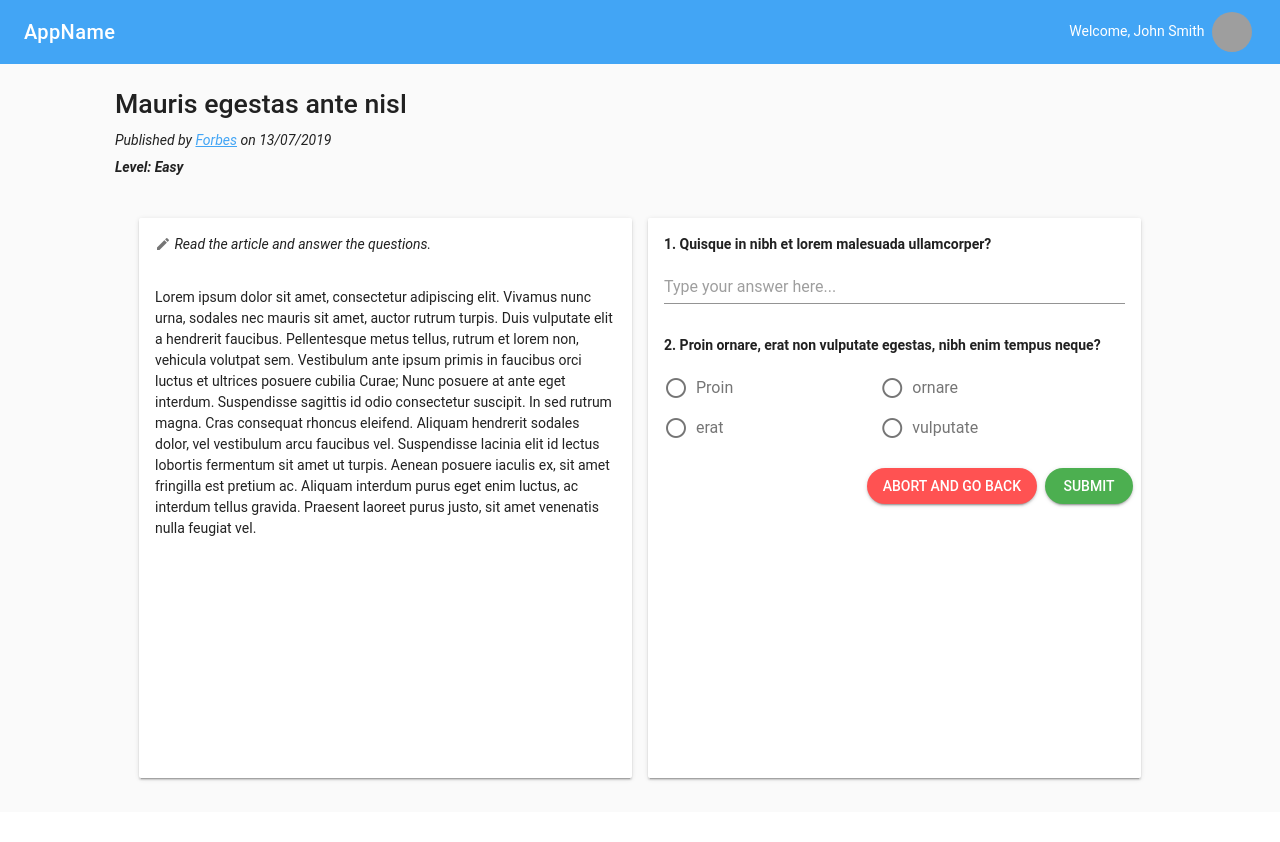
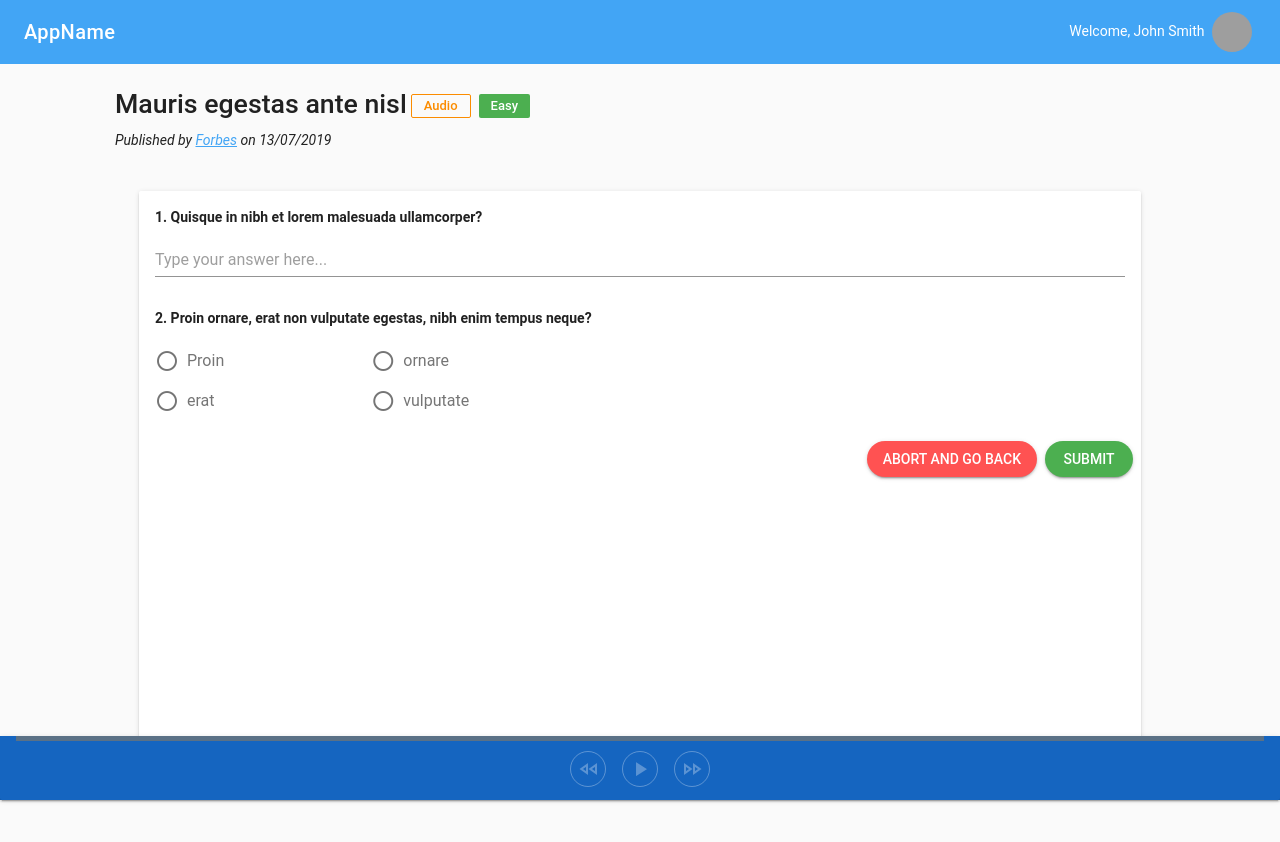
Before and after one commit to newsquiz/web_demo, a Vue app: page /quiz/1 in a window 1280 px wide. Shown: the top 842 px of the page. Before the commit the page ends 812 px from the top, so only its background shows below. Built offline with nearby package versions, Linux system fonts and the light colour scheme; grey boxes are pictures that could not be loaded; a small style sheet from the web is missing.

Commit message:
Audio quiz UI

```diff
--- /dev/null
+++ b/src/components/AudioPlayer.vue
@@ -0,0 +1,219 @@
+<template>
+  <!-- Based on https://github.com/wilsonwu/vuetify-audio/blob/master/src/vuetifyaudio.vue -->
+  <v-card color="transparent" dark
+    class="text-xs-center player">
+    <v-card-text>
+      <v-layout row wrap>
+        <v-flex xs12 style="margin-top: -30px">
+          <v-progress-linear color="accent"
+            @change="setPosition"
+            v-model="percentage"
+            :disabled="!loaded"
+            height="5"
+          ></v-progress-linear>
+        </v-flex>
+
+        <v-flex xs12 style="margin-top: -10px">
+          <v-btn outline icon :color="color" @click.native="rewind()" :disabled="!loaded">
+            <v-icon>mdi-rewind-outline</v-icon>
+          </v-btn>
+
+          <v-tooltip top>
+            <v-btn
+              outline
+              icon
+              :color="color"
+              slot="activator"
+              @click.native="playing ? pause() : play()"
+              :disabled="!loaded"
+            >
+              <v-icon v-if="!playing || paused">mdi-play</v-icon>
+              <v-icon v-else>mdi-pause</v-icon>
+            </v-btn>
+            <span>{{ currentTime }} / {{ duration }}</span>
+          </v-tooltip>
+
+          <v-btn outline icon :color="color" @click.native="fastForward()" :disabled="!loaded">
+            <v-icon>mdi-fast-forward-outline</v-icon>
+          </v-btn>
+        </v-flex>
+      </v-layout>
+    </v-card-text>
+    <audio id="player" ref="player" v-on:ended="ended" v-on:canplay="canPlay" :src="file"></audio>
+  </v-card>
+</template>
+<script>
+const formatTime = second =>
+  new Date(second * 1000).toISOString().substr(11, 8);
+export default {
+  name: "vuetify-audio",
+  props: {
+    file: {
+      type: String,
+      default: null
+    },
+    autoPlay: {
+      type: Boolean,
+      default: false
+    },
+    ended: {
+      type: Function,
+      default: () => {}
+    },
+    canPlay: {
+      type: Function,
+      default: () => {}
+    },
+    color: {
+      default: 'white'
+    }
+  },
+  computed: {
+    duration: function() {
+      return this.audio ? formatTime(this.totalDuration) : "";
+    }
+  },
+  data() {
+    return {
+      firstPlay: true,
+      isMuted: false,
+      loaded: false,
+      playing: false,
+      paused: false,
+      percentage: 0,
+      currentTime: "00:00:00",
+      audio: undefined,
+      totalDuration: 0,
+      playbackRate: 1.0,
+      speedLabels: [
+        { text: "Chậm", value: 0.7 },
+        { text: "Bình thường", value: 1.0 },
+        { text: "Nhanh", value: 1.4 }
+      ]
+    };
+  },
+  watch: {
+    playbackRate(newVal) {
+      var player = document.getElementById("player");
+      player.playbackRate = newVal;
+    }
+  },
+  methods: {
+    setPosition(value) {
+      var iv = parseInt(value);
+      this.audio.currentTime = (this.totalDuration / 100) * iv;
+    },
+    fastForward() {
+      this.audio.currentTime = Math.min(this.audio.currentTime + 5, this.totalDuration)
+    },
+    rewind() {
+      this.audio.currentTime = Math.max(this.audio.currentTime - 5, 0)
+    },
+    stop() {
+      this.paused = this.playing = false;
+      this.audio.pause();
+      this.audio.currentTime = 0;
+    },
+    play() {
+      if (this.playing) return;
+      this.paused = false;
+      this.audio.play().then(_ => (this.playing = true));
+    },
+    pause() {
+      this.paused = !this.paused;
+      this.paused ? this.audio.pause() : this.audio.play();
+    },
+    download() {
+      this.audio.pause();
+      window.open(this.file, "download");
+    },
+    mute() {
+      this.isMuted = !this.isMuted;
+      this.audio.muted = this.isMuted;
+      this.volumeValue = this.isMuted ? 0 : 75;
+    },
+    reload() {
+      this.audio.load();
+    },
+    _handleLoaded: function() {
+      if (this.audio.readyState >= 2) {
+        if (this.audio.duration === Infinity) {
+          // Fix duration for streamed audio source or blob based
+          // https://stackoverflow.com/questions/38443084/how-can-i-add-predefined-length-to-audio-recorded-from-mediarecorder-in-chrome/39971175#39971175
+          this.audio.currentTime = 1e101;
+          this.audio.ontimeupdate = () => {
+            this.audio.ontimeupdate = () => {};
+            this.audio.currentTime = 0;
+            this.totalDuration = parseInt(this.audio.duration);
+            this.loaded = true;
+          };
+        } else {
+          this.totalDuration = parseInt(this.audio.duration);
+          this.loaded = true;
+        }
+        if (this.autoPlay) this.audio.play();
+      } else {
+        throw new Error("Failed to load sound file");
+      }
+    },
+    _handlePlayingUI: function(e) {
+      this.percentage = (this.audio.currentTime / this.audio.duration) * 100;
+      this.currentTime = formatTime(this.audio.currentTime);
+    },
+    _handlePlayPause: function(e) {
+      if (e.type === "play" && this.firstPlay) {
+        // in some situations, audio.currentTime is the end one on chrome
+        this.audio.currentTime = 0;
+        if (this.firstPlay) {
+          this.firstPlay = false;
+        }
+      }
+      if (
+        e.type === "pause" &&
+        this.paused === false &&
+        this.playing === false
+      ) {
+        this.currentTime = "00:00:00";
+      }
+      if (e.type == "play") {
+        this.playing = true;
+      }
+      if (e.type == "pause") {
+        this.playing = false;
+      }
+    },
+    _handleEnded() {
+      this.paused = this.playing = false;
+    },
+    init: function() {
+      this.audio.addEventListener("timeupdate", this._handlePlayingUI);
+      this.audio.addEventListener("loadeddata", this._handleLoaded);
+      this.audio.addEventListener("pause", this._handlePlayPause);
+      this.audio.addEventListener("play", this._handlePlayPause);
+      this.audio.addEventListener("ended", this._handleEnded);
+    }
+  },
+  mounted() {
+    this.audio = this.$refs.player;
+    this.init();
+    var player = document.getElementById("player");
+    player.playbackRate = this.playbackRate;
+  },
+  beforeDestroy() {
+    this.audio.removeEventListener("timeupdate", this._handlePlayingUI);
+    this.audio.removeEventListener("loadeddata", this._handleLoaded);
+    this.audio.removeEventListener("pause", this._handlePlayPause);
+    this.audio.removeEventListener("play", this._handlePlayPause);
+    this.audio.removeEventListener("ended", this._handleEnded);
+  }
+};
+</script>
+
+<style scoped>
+.player {
+  width: 100%;
+  height: 100%;
+  padding: 0;
+  margin: 0;
+}
+</style>
--- /dev/null
+++ b/src/components/AudioQuiz.vue
@@ -0,0 +1,62 @@
+<template>
+  <div>
+    <v-container grid-list-lg>
+      <v-layout row wrap>
+        <v-flex xs12 md6 v-show="finished">
+          <v-card
+            height="70vh" style="overflow-y: auto">
+            <v-card-title>
+              <span class="heading-text">
+                Audio transcript
+              </span>
+            </v-card-title>
+
+            <v-card-text>
+              <div v-html="article.content" class="article-text"></div>
+            </v-card-text>
+          </v-card>
+        </v-flex>
+
+        <v-flex xs12 :md6="finished">
+          <questions-pane :questions="article.questions"
+            :article_id="article.id" :height="'70vh'"></questions-pane>
+        </v-flex>
+      </v-layout>
+    </v-container>
+
+
+  </div>
+</template>
+
+<script>
+import QuestionsPane from '@/components/QuestionsPane'
+
+export default {
+  components: {
+    QuestionsPane
+  },
+  data() {
+    return {
+
+    }
+  },
+  props: {
+    article: Object
+  },
+  computed: {
+    finished() {
+      return this.$store.state.finished
+    }
+  }
+}
+</script>
+
+<style>
+.heading-text {
+  font-style: italic;
+}
+
+.article-text {
+
+}
+</style>
--- a/src/components/QuestionsPane.vue
+++ b/src/components/QuestionsPane.vue
@@ -35,7 +35,11 @@ export default {
   data() {
     return {
       showResult: false,
-      finished: false
+    }
+  },
+  computed: {
+    finished() {
+      return this.$store.state.finished
     }
   },
   props: {
@@ -46,6 +50,7 @@ export default {
   methods: {
     submitAnswers() {
       this.showResult = true
+      this.$store.commit('setFinished', true)
     },
     abort() {
 
--- a/src/store.js
+++ b/src/store.js
@@ -9,6 +9,7 @@ export default new Vuex.Store({
       name: 'John Smith',
       imageUrl: 'http://extendthemes.com/demos/mesmerize-pro-furniture/wp-content/uploads/sites/9/2018/06/cropped-pexels-photo-839011.png'
     },
+    finished: false,
     topics: [
       {
         name: 'Politics',
@@ -34,7 +35,9 @@ export default new Vuex.Store({
     ]
   },
   mutations: {
-
+    setFinished(state, value) {
+      state.finished = value
+    }
   },
   actions: {
 
--- a/src/views/Quiz.vue
+++ b/src/views/Quiz.vue
@@ -1,24 +1,39 @@
 <template>
+  <div>
     <app-frame>
       <v-layout row v-if="article" style="padding: 10px">
         <v-flex xs12 md10 offset-md1>
-        <p class="title-text">{{ article.title }}</p>
+          <p class="title-text">
+            <span>{{ article.title }}</span>
+            <v-chip small dark label color="accent" outline>
+              {{ displayType }}
+            </v-chip>
+            <v-chip small dark label :color="levelColor">{{ displayLevel }}</v-chip>
+          </p>
           <p class='subtitle-text'>
             Published by <a :href="article.source_url">{{ article.publisher }}</a> on <span>{{ article.created_time }}</span>
           </p>
-        <p class="subtitle-text"><b>
-          {{ `Level: ${displayLevel}` }}
-        </b></p>
           <text-quiz v-if="article.type == 'text'"
             :article="article"></text-quiz>
+          <audio-quiz v-else-if="article.type == 'audio'"
+            :article="article"></audio-quiz>
         </v-flex>
       </v-layout>
     </app-frame>
+
+    <v-footer app color="secondary" dark height="64"
+      v-if="article.type == 'audio'" style="padding: 0">
+      <audio-player color="white"
+        :file="article.audio"></audio-player>
+    </v-footer>
+  </div>
 </template>
 
 <script>
 import AppFrame from '@/components/AppFrame'
 import TextQuiz from '@/components/TextQuiz'
+import AudioQuiz from '@/components/AudioQuiz'
+import AudioPlayer from '@/components/AudioPlayer'
 
 function capitalize(s) {
   return s.charAt(0).toUpperCase() + s.slice(1)
@@ -26,11 +41,29 @@ function capitalize(s) {
 
 export default {
   components: {
-    AppFrame, TextQuiz
+    AppFrame, TextQuiz, AudioQuiz, AudioPlayer
+  },
+  mounted() {
+    this.$store.commit('setFinished', false)
   },
   computed: {
     displayLevel() {
       return capitalize(this.article.level)
+    },
+    displayType() {
+      return capitalize(this.article.type)
+    },
+    levelColor() {
+      switch (this.article.level) {
+        case 'easy':
+          return 'green'
+        case 'medium':
+          return 'yellow'
+        case 'hard':
+          return 'red'
+        default:
+          return ''
+      }
     }
   },
   data() {
@@ -39,11 +72,12 @@ export default {
       topic: 'politics',
       created_time: '13/07/2019',
       thumbnail: 'https://znews-photo.zadn.vn/w480/Uploaded/jaegtn/2019_07_13/Business_ZuckerbergCapitol944719958_1.jpg',
-      type: 'text',
+      type: 'audio',
       publisher: 'Forbes',
       source_url: '#',
       title: 'Mauris egestas ante nisl',
       level: 'easy',
+      audio: 'https://file-examples.com/wp-content/uploads/2017/11/file_example_MP3_5MG.mp3',
       content: 'Lorem ipsum dolor sit amet, consectetur adipiscing elit. Vivamus nunc urna, sodales nec mauris sit amet, auctor rutrum turpis. Duis vulputate elit a hendrerit faucibus. Pellentesque metus tellus, rutrum et lorem non, vehicula volutpat sem. Vestibulum ante ipsum primis in faucibus orci luctus et ultrices posuere cubilia Curae; Nunc posuere at ante eget interdum. Suspendisse sagittis id odio consectetur suscipit. In sed rutrum magna. Cras consequat rhoncus eleifend. Aliquam hendrerit sodales dolor, vel vestibulum arcu faucibus vel. Suspendisse lacinia elit id lectus lobortis fermentum sit amet ut turpis. Aenean posuere iaculis ex, sit amet fringilla est pretium ac. Aliquam interdum purus eget enim luctus, ac interdum tellus gravida. Praesent laoreet purus justo, sit amet venenatis nulla feugiat vel.',
       questions: [
         {
```
Lines whose indentation alone changed are shown as unchanged.
